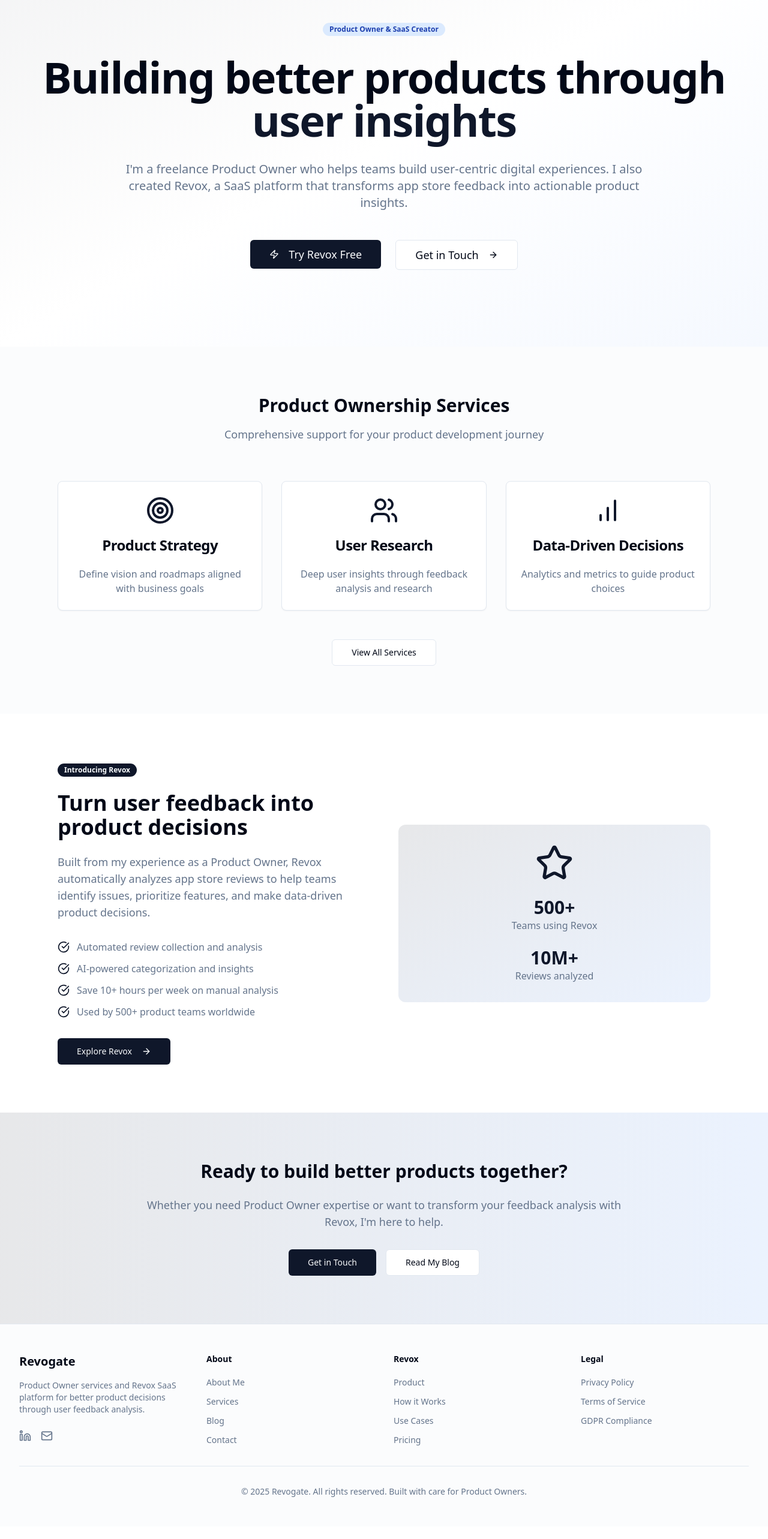
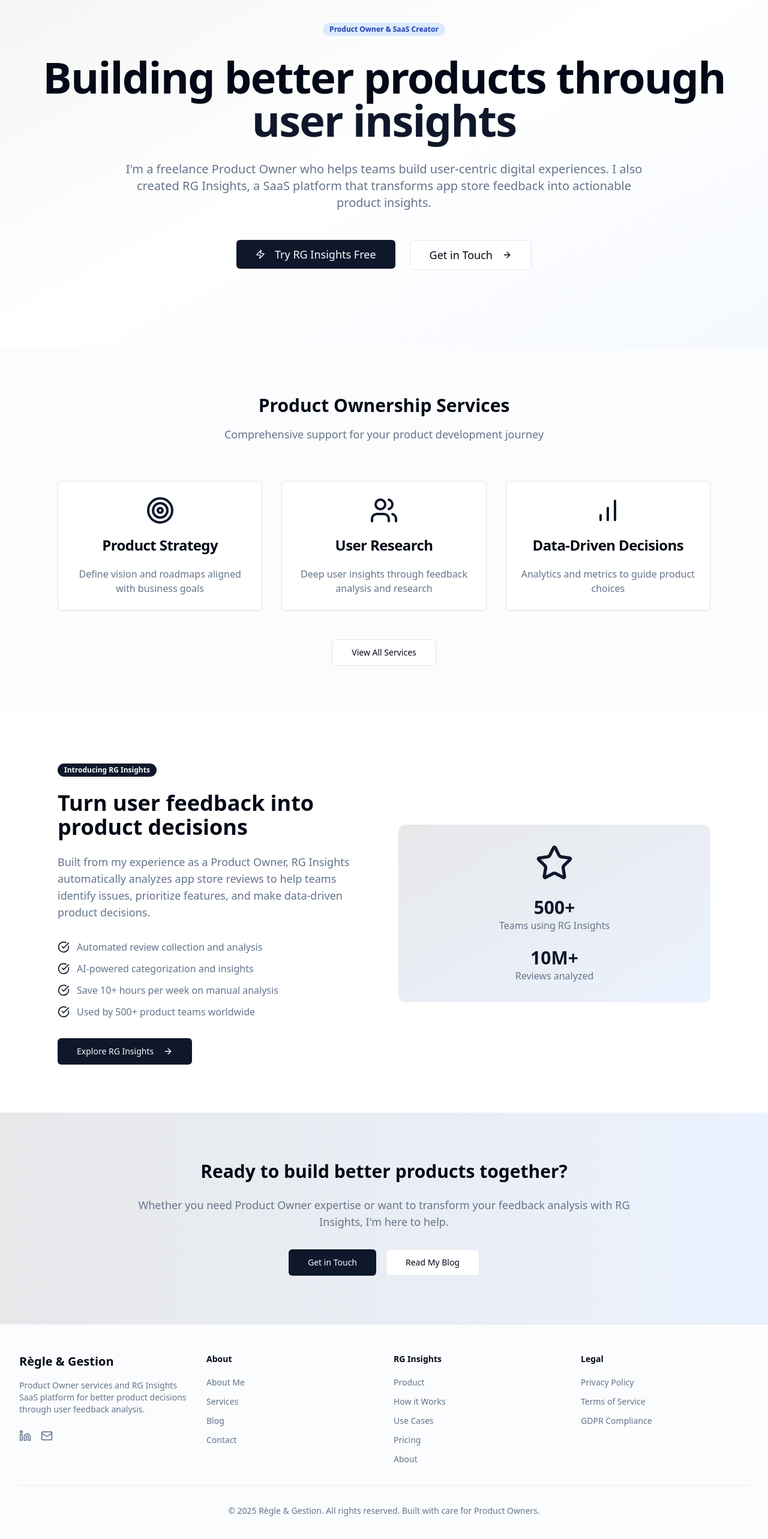
Before and after one commit to kejji/revox-frontend, a React (Vite) app: page / in a window 1280 px wide. Shown: the part 166-2732 px from the top of the page at 60% size. Before the commit the page ends 2711 px from the top, so only its background shows below. Built offline with nearby package versions, Linux system fonts and the light colour scheme.

Commit message:
Refactor logos for Revogate and Revox
Update Revogate logo to emphasize 'RG' acronym and change Revox logo to differentiate from Revolut.

```diff
--- a/src/components/layout/Footer.tsx
+++ b/src/components/layout/Footer.tsx
@@ -8,11 +8,12 @@ const footerLinks = {
     { name: "Blog", href: "/blog" },
     { name: "Contact", href: "/contact" },
   ],
-  revox: [
-    { name: "Product", href: "/revox" },
-    { name: "How it Works", href: "/revox/how-it-works" },
-    { name: "Use Cases", href: "/revox/use-cases" },
-    { name: "Pricing", href: "/revox/pricing" },
+  rgInsights: [
+    { name: "Product", href: "/rg-insights" },
+    { name: "How it Works", href: "/rg-insights/how-it-works" },
+    { name: "Use Cases", href: "/rg-insights/use-cases" },
+    { name: "Pricing", href: "/rg-insights/pricing" },
+    { name: "About", href: "/rg-insights/about" },
   ],
   legal: [
     { name: "Privacy Policy", href: "/privacy" },
@@ -29,10 +30,10 @@ export function Footer() {
           {/* Brand */}
           <div className="lg:col-span-1">
             <Link to="/" className="text-xl font-bold text-foreground">
-              Revogate
+              Règle & Gestion
             </Link>
             <p className="mt-4 text-sm text-muted-foreground">
-              Product Owner services and Revox SaaS platform for better product decisions through user feedback analysis.
+              Product Owner services and RG Insights SaaS platform for better product decisions through user feedback analysis.
             </p>
             <div className="mt-6 flex space-x-4">
               <a
@@ -69,11 +70,11 @@ export function Footer() {
             </ul>
           </div>
 
-          {/* Revox Links */}
+          {/* RG Insights Links */}
           <div>
-            <h3 className="text-sm font-semibold text-foreground">Revox</h3>
+            <h3 className="text-sm font-semibold text-foreground">RG Insights</h3>
             <ul className="mt-4 space-y-2">
-              {footerLinks.revox.map((link) => (
+              {footerLinks.rgInsights.map((link) => (
                 <li key={link.name}>
                   <Link
                     to={link.href}
@@ -106,7 +107,7 @@ export function Footer() {
 
         <div className="mt-8 border-t pt-8">
           <p className="text-center text-sm text-muted-foreground">
-            © {new Date().getFullYear()} Revogate. All rights reserved. Built with care for Product Owners.
+            © {new Date().getFullYear()} Règle & Gestion. All rights reserved. Built with care for Product Owners.
           </p>
         </div>
       </div>
--- a/src/components/layout/Header.tsx
+++ b/src/components/layout/Header.tsx
@@ -7,6 +7,7 @@ import { cn } from "@/lib/utils";
 import { ThemeToggle } from "@/components/ui/theme-toggle";
 import { LanguageToggle } from "@/components/ui/language-toggle";
 import { useLanguage } from "@/contexts/LanguageContext";
+import rgLogo from "@/assets/rg-logo.png";
 
 export function Header() {
   const [mobileMenuOpen, setMobileMenuOpen] = useState(false);
@@ -17,7 +18,7 @@ export function Header() {
     { name: t("about"), href: "/about" },
     { name: t("services"), href: "/services" },
     { name: t("blog"), href: "/blog" },
-    { name: t("revox"), href: "/revox", isProduct: true },
+    { name: t("rgInsights"), href: "/rg-insights", isProduct: true },
   ];
 
   const isActive = (href: string) => {
@@ -30,8 +31,9 @@ export function Header() {
       <nav className="mx-auto flex max-w-7xl items-center justify-between p-4 lg:px-8">
         {/* Logo */}
         <div className="flex lg:flex-1">
-          <Link to="/" className="-m-1.5 p-1.5">
-            <span className="text-xl font-bold text-foreground">Revogate</span>
+          <Link to="/" className="-m-1.5 p-1.5 flex items-center gap-3">
+            <img src={rgLogo} alt="RG Logo" className="h-8 w-auto" />
+            <span className="text-xl font-bold text-foreground">Règle & Gestion</span>
           </Link>
         </div>
 
@@ -71,7 +73,7 @@ export function Header() {
                     <Link to="/contact">{t("getInTouch")}</Link>
                   </Button>
                   <Button asChild variant="outline" className="w-full">
-                    <Link to="/revox">{t("tryRevoxFree")}</Link>
+                    <Link to="/rg-insights">{t("tryRGInsightsFree")}</Link>
                   </Button>
                 </div>
               </nav>
@@ -106,7 +108,7 @@ export function Header() {
             <Link to="/contact">{t("getInTouch")}</Link>
           </Button>
           <Button asChild>
-            <Link to="/revox">{t("tryRevoxFree")}</Link>
+            <Link to="/rg-insights">{t("tryRGInsightsFree")}</Link>
           </Button>
         </div>
       </nav>
--- a/src/lib/translations.ts
+++ b/src/lib/translations.ts
@@ -4,15 +4,15 @@ export const translations = {
     about: "About",
     services: "Services",
     blog: "Blog",
-    revox: "Revox",
+    rgInsights: "RG Insights",
     getInTouch: "Get in Touch",
-    tryRevoxFree: "Try Revox Free",
+    tryRGInsightsFree: "Try RG Insights Free",
 
     // Hero Section
     heroSubtitle: "Product Owner & SaaS Creator",
     heroTitle: "Building better products through",
     heroTitleHighlight: "user insights",
-    heroDescription: "I'm a freelance Product Owner who helps teams build user-centric digital experiences. I also created Revox, a SaaS platform that transforms app store feedback into actionable product insights.",
+    heroDescription: "I'm a freelance Product Owner who helps teams build user-centric digital experiences. I also created RG Insights, a SaaS platform that transforms app store feedback into actionable product insights.",
 
     // Services Section
     servicesTitle: "Product Ownership Services",
@@ -25,33 +25,33 @@ export const translations = {
     dataDecisionsDesc: "Analytics and metrics to guide product choices",
     viewAllServices: "View All Services",
 
-    // Revox Section
-    introducingRevox: "Introducing Revox",
-    revoxTitle: "Turn user feedback into product decisions",
-    revoxDescription: "Built from my experience as a Product Owner, Revox automatically analyzes app store reviews to help teams identify issues, prioritize features, and make data-driven product decisions.",
-    revoxFeature1: "Automated review collection and analysis",
-    revoxFeature2: "AI-powered categorization and insights",
-    revoxFeature3: "Save 10+ hours per week on manual analysis",
-    revoxFeature4: "Used by 500+ product teams worldwide",
-    exploreRevox: "Explore Revox",
-    teamsUsing: "Teams using Revox",
+    // RG Insights Section
+    introducingRGInsights: "Introducing RG Insights",
+    rgInsightsTitle: "Turn user feedback into product decisions",
+    rgInsightsDescription: "Built from my experience as a Product Owner, RG Insights automatically analyzes app store reviews to help teams identify issues, prioritize features, and make data-driven product decisions.",
+    rgInsightsFeature1: "Automated review collection and analysis",
+    rgInsightsFeature2: "AI-powered categorization and insights",
+    rgInsightsFeature3: "Save 10+ hours per week on manual analysis",
+    rgInsightsFeature4: "Used by 500+ product teams worldwide",
+    exploreRGInsights: "Explore RG Insights",
+    teamsUsing: "Teams using RG Insights",
     reviewsAnalyzed: "Reviews analyzed",
 
     // CTA Section
     ctaTitle: "Ready to build better products together?",
-    ctaDescription: "Whether you need Product Owner expertise or want to transform your feedback analysis with Revox, I'm here to help.",
+    ctaDescription: "Whether you need Product Owner expertise or want to transform your feedback analysis with RG Insights, I'm here to help.",
     readMyBlog: "Read My Blog",
 
     // Auth Page
-    joinRevox: "Join Revox",
+    joinRGInsights: "Join RG Insights",
     authTitle: "Start analyzing your app reviews in minutes",
-    authDescription: "Join thousands of product teams who trust Revox to transform user feedback into actionable insights.",
+    authDescription: "Join thousands of product teams who trust RG Insights to transform user feedback into actionable insights.",
     signUp: "Sign Up",
     signIn: "Sign In",
     createAccount: "Create your account",
     signUpDescription: "Start your 14-day free trial. No credit card required.",
     welcomeBack: "Welcome back",
-    signInDescription: "Sign in to your Revox account to continue.",
+    signInDescription: "Sign in to your RG Insights account to continue.",
     authFirstName: "First Name",
     authLastName: "Last Name",
     authCompany: "Company",
@@ -63,13 +63,13 @@ export const translations = {
     emailPlaceholder: "john@company.com",
     passwordPlaceholder: "Enter your password",
     startFreeTrial: "Start Free Trial",
-    signInToRevox: "Sign In to Revox",
+    signInToRGInsights: "Sign In to RG Insights",
     rememberMe: "Remember me",
     forgotPassword: "Forgot password?",
     signUpTerms: "By signing up, you agree to our Terms of Service and Privacy Policy.",
     gdprCompliant: "GDPR Compliant",
     enterpriseReady: "Enterprise Ready",
-    whyRevox: "Why choose Revox?",
+    whyRGInsights: "Why choose RG Insights?",
     savesTime: "Saves 10+ hours per week",
     savesTimeDesc: "Automated analysis eliminates manual review reading",
     aiPowered: "AI-powered insights",
@@ -231,15 +231,15 @@ export const translations = {
     about: "À propos",
     services: "Services",
     blog: "Blog",
-    revox: "Revox",
+    rgInsights: "RG Insights",
     getInTouch: "Contactez-moi",
-    tryRevoxFree: "Essayer Revox gratuitement",
+    tryRGInsightsFree: "Essayer RG Insights gratuitement",
 
     // Hero Section
     heroSubtitle: "Product Owner & Créateur SaaS",
     heroTitle: "Créer de meilleurs produits grâce aux",
     heroTitleHighlight: "insights utilisateurs",
-    heroDescription: "Je suis un Product Owner freelance qui aide les équipes à créer des expériences digitales centrées sur l'utilisateur. J'ai aussi créé Revox, une plateforme SaaS qui transforme les commentaires des app stores en insights produit exploitables.",
+    heroDescription: "Je suis un Product Owner freelance qui aide les équipes à créer des expériences digitales centrées sur l'utilisateur. J'ai aussi créé RG Insights, une plateforme SaaS qui transforme les commentaires des app stores en insights produit exploitables.",
 
     // Services Section
     servicesTitle: "Services de Product Ownership",
--- a/src/pages/About.tsx
+++ b/src/pages/About.tsx
@@ -73,7 +73,7 @@ export default function About() {
               {t("backgroundP1")}
             </p>
             <p>
-              {t("backgroundP2")} <Link to="/revox" className="text-primary font-medium">{t("revox")}</Link>{t("backgroundP3")}
+              {t("backgroundP2")} <Link to="/rg-insights" className="text-primary font-medium">{t("rgInsights")}</Link>{t("backgroundP3")}
             </p>
           </div>
         </section>
--- a/src/pages/Index.tsx
+++ b/src/pages/Index.tsx
@@ -23,9 +23,9 @@ const Index = () => {
             </p>
             <div className="flex flex-col sm:flex-row gap-6 justify-center">
               <Button asChild size="lg" className="text-lg px-8 py-6">
-                <Link to="/revox/auth">
+                <Link to="/rg-insights/auth">
                   <Zap className="mr-2 h-5 w-5" />
-                  {t("tryRevoxFree")}
+                  {t("tryRGInsightsFree")}
                 </Link>
               </Button>
               <Button asChild variant="outline" size="lg" className="text-lg px-8 py-6">
@@ -81,22 +81,22 @@ const Index = () => {
         <div className="mx-auto max-w-6xl px-4 lg:px-8">
           <div className="grid grid-cols-1 lg:grid-cols-2 gap-12 items-center">
             <div>
-              <Badge className="mb-6">{t("introducingRevox")}</Badge>
+              <Badge className="mb-6">{t("introducingRGInsights")}</Badge>
               <h2 className="text-4xl font-bold text-foreground mb-6">
-                {t("revoxTitle")}
+                {t("rgInsightsTitle")}
               </h2>
               <p className="text-lg text-muted-foreground mb-8">
-                {t("revoxDescription")}
+                {t("rgInsightsDescription")}
               </p>
               <div className="space-y-3 mb-8">
-                {[t("revoxFeature1"), t("revoxFeature2"), t("revoxFeature3"), t("revoxFeature4")].map((feature, index) => <div key={index} className="flex items-center space-x-3">
+                {[t("rgInsightsFeature1"), t("rgInsightsFeature2"), t("rgInsightsFeature3"), t("rgInsightsFeature4")].map((feature, index) => <div key={index} className="flex items-center space-x-3">
                     <CheckCircle className="h-5 w-5 text-primary" />
                     <span className="text-muted-foreground">{feature}</span>
                   </div>)}
               </div>
               <Button asChild size="lg">
-                <Link to="/revox">
-                  {t("exploreRevox")} <ArrowRight className="ml-2 h-5 w-5" />
+                <Link to="/rg-insights">
+                  {t("exploreRGInsights")} <ArrowRight className="ml-2 h-5 w-5" />
                 </Link>
               </Button>
             </div>
--- a/src/pages/RevoxAuth.tsx
+++ b/src/pages/RevoxAuth.tsx
@@ -36,7 +36,7 @@ const RevoxAuth = () => {
             {/* Left side - Auth forms */}
             <div>
               <div className="mb-8">
-                <Badge className="mb-4">{t("joinRevox")}</Badge>
+                <Badge className="mb-4">{t("joinRGInsights")}</Badge>
                 <h1 className="text-3xl font-bold text-foreground mb-4">
                   {t("authTitle")}
                 </h1>
@@ -131,7 +131,7 @@ const RevoxAuth = () => {
                         </Button>
                       </div>
                       <Button className="w-full" onClick={handleLogin}>
-                        {t("signInToRevox")}
+                        {t("signInToRGInsights")}
                       </Button>
                     </CardContent>
                   </Card>
@@ -156,7 +156,7 @@ const RevoxAuth = () => {
             {/* Right side - Benefits */}
             <div className="space-y-8">
               <div className="bg-gradient-to-br from-primary/10 to-blue-500/10 rounded-xl p-8">
-                <h3 className="text-xl font-bold text-foreground mb-6">{t("whyRevox")}</h3>
+                <h3 className="text-xl font-bold text-foreground mb-6">{t("whyRGInsights")}</h3>
                 <div className="space-y-4">
                   {[
                     { title: t("savesTime"), desc: t("savesTimeDesc") },
```
Also changed, not shown: src/assets/rg-icon.png (added), src/assets/rg-logo.png (added).
